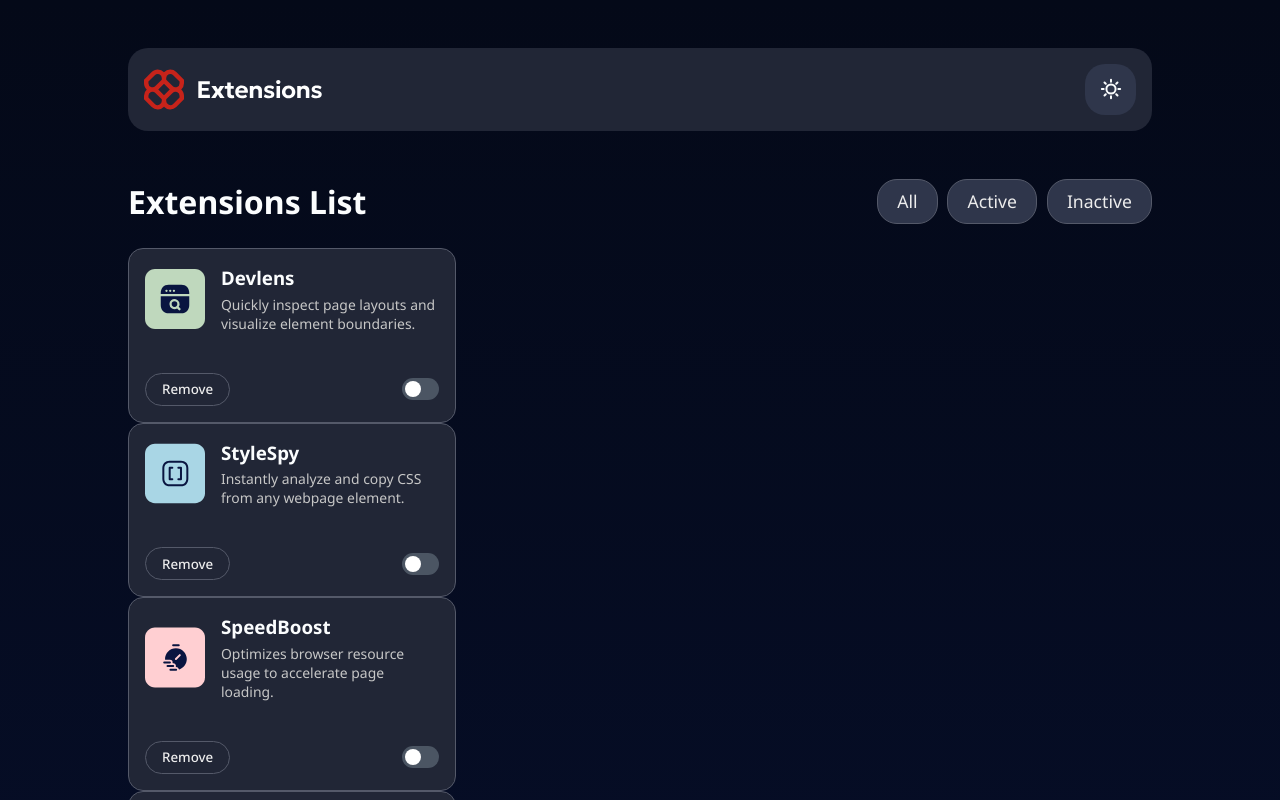
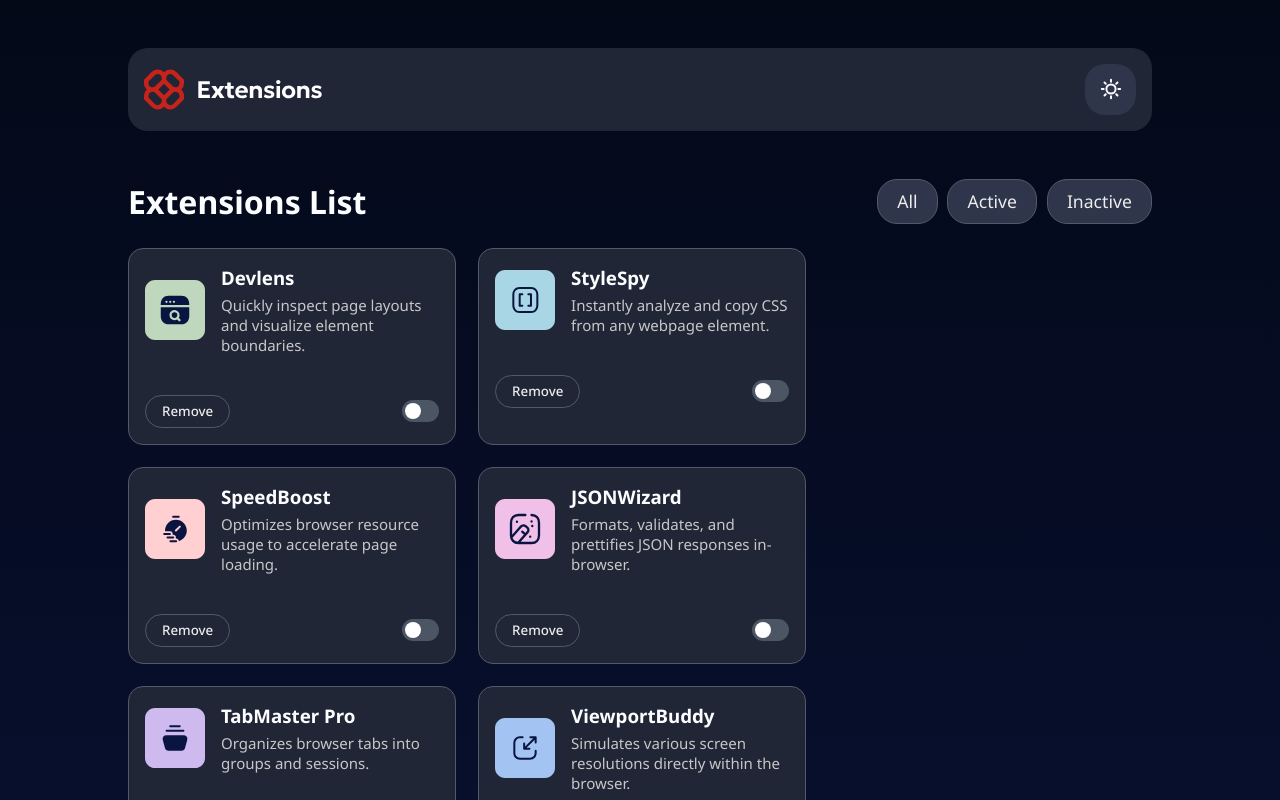
Before and after one commit to Clipzorama/Browser-Extension-Design, a React (Vite) app in the folder Browser-Extension-Design/: page / in a window 1280 px wide. Shown: the top 800 px of the page. Built offline with nearby package versions, Linux system fonts and the light colour scheme.

Commit message:
added the rest of the check sliders

```diff
--- a/Browser-Extension-Design/src/App.css
+++ b/Browser-Extension-Design/src/App.css
@@ -41,5 +41,8 @@
 }
 
 .cardList {
-  display: grid;
+  width: 100%;
+  display: flex;
+  flex-wrap: wrap;
+  gap: 1.4rem;
 }
--- a/Browser-Extension-Design/src/styles/Card.css
+++ b/Browser-Extension-Design/src/styles/Card.css
@@ -24,7 +24,7 @@
 }
 
 .header-section > p {
-    font-size: 0.87rem;
+    font-size: 0.94rem;
     color: var(--neutral-300);
     font-weight: 400;
 }
```
